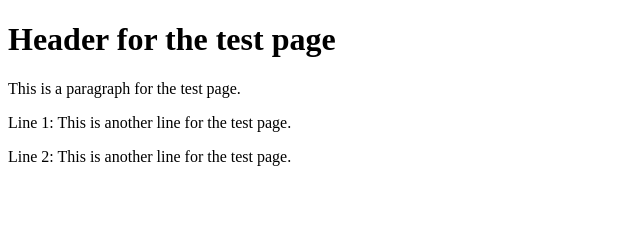
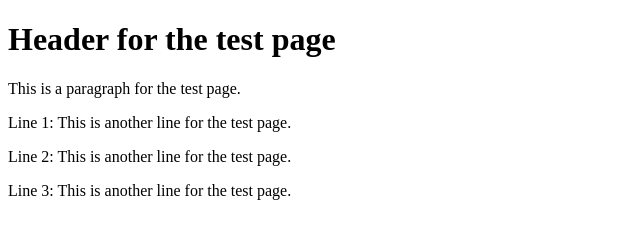
Before and after one commit to TomSocialnet/webdev, a plain HTML site: page index.html in a window 1280 px wide. Shown: the whole page, without its empty margins (0-640 px from the left). Drawn offline with Linux system fonts and the light colour scheme.

Commit message:
Added line 3

```diff
--- a/index.html
+++ b/index.html
@@ -12,6 +12,8 @@
 
 <p>Line 2: This is another line for the test page.</p>
 
+<p>Line 3: This is another line for the test page.</p>
+
 
 </body>
 </html>
```
